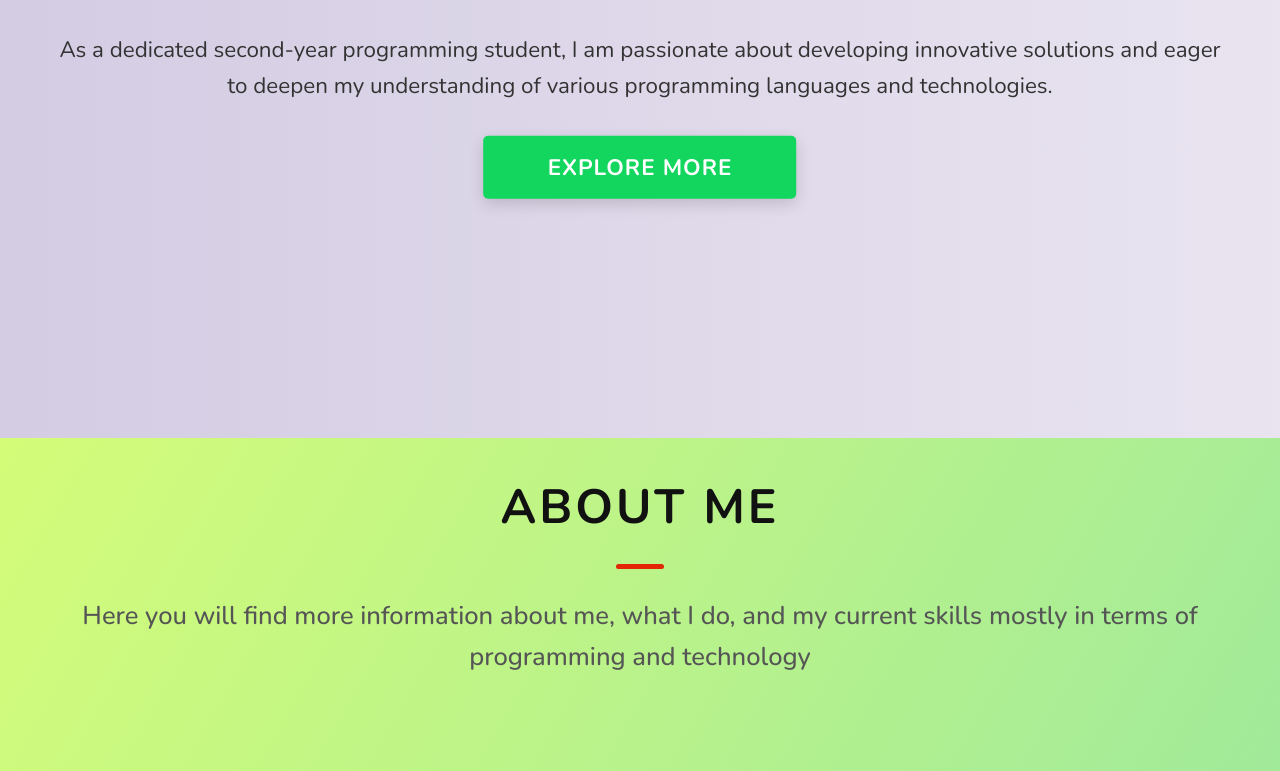
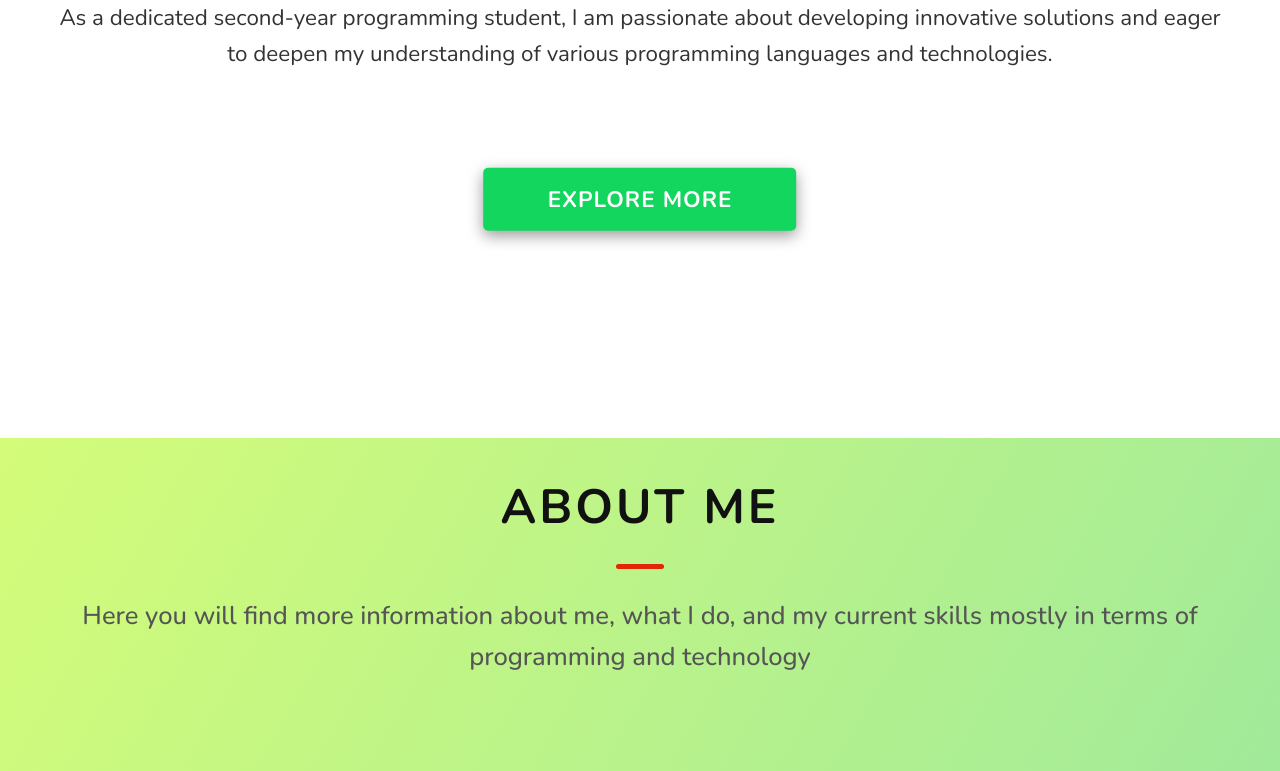
Before and after one commit to jahnavisaxena/jahnavisaxena.github.io, a plain HTML site: page index.html in a window 1280 px wide. Shown: the part 362-1133 px from the top of the page. Drawn offline with nearby package versions, Linux system fonts and the light colour scheme.

Commit message:
Update style.css

```diff
--- a/style.css
+++ b/style.css
@@ -2,8 +2,11 @@
     font-family:Nunito;
     box-sizing:border-box;
 }
+html{
+    scroll-behavior: smooth;
+}
 body{
-    background-color:rgb(234, 226, 226);
+    background-color:rgb(255, 255, 255);
     font-family:sans-serif;
     margin: 0;
     height: 100vh;
@@ -86,7 +89,7 @@ li{
     min-width: 40rem;
     padding-top:50rem;
     padding-bottom:0;
-    background-image: linear-gradient(to right, #d3cce3, #e9e4f0);
+    background-color:#fff;
 }
 
 .home-content{
@@ -120,7 +123,7 @@ line-height: 1.6;
 }
 .Explore-down{
 width:100%;
-margin-top:2rem;
+margin-top:6rem;
 }
 .button-mail{
     padding: 1rem 4rem;
@@ -133,7 +136,7 @@ margin-top:2rem;
     font-weight: 700;
     text-decoration:none;
     border-radius: 5px;
-    box-shadow: 0 5px 15px 0 rgba(0, 0, 0, 0.15);
+    box-shadow: 0 5px 15px 0 rgba(0, 0, 0, 0.4);
     cursor:pointer;
     scroll-behavior:smooth;
 
```
